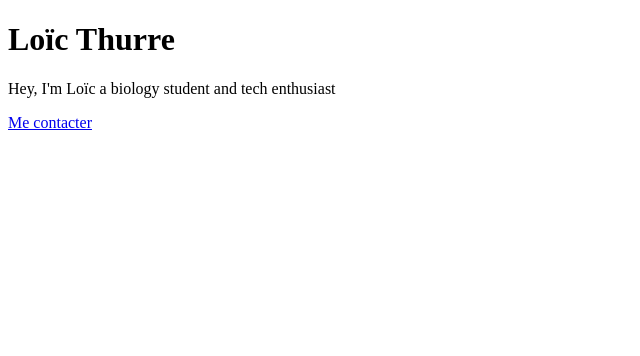
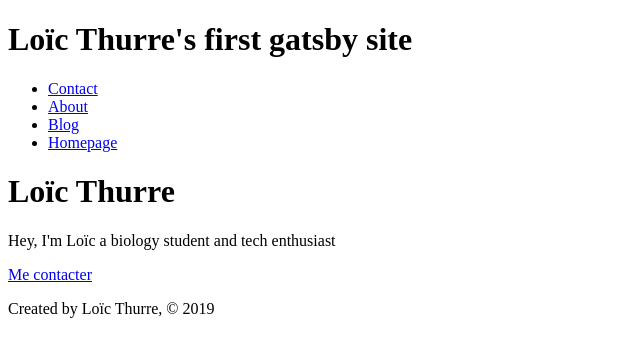
Before and after one commit to LCthur/gatsby-bootcamp, a Gatsby site: page /about in a window 1280 px wide. Shown: the whole page, without its empty margins (0-640 px from the left). Built offline with nearby package versions, Linux system fonts and the light colour scheme; Gatsby itself is replaced by a stand-in of ours.

Commit message:
header and footer challenge done, created my first gastby/react components

```diff
--- /dev/null
+++ b/src/components/footer.js
@@ -0,0 +1,11 @@
+import React from 'react'
+
+const Footer = () => {
+    return(
+        <footer>
+            <p>Created by Loïc Thurre, © 2019</p>
+        </footer>
+    )
+}
+
+export default Footer
--- /dev/null
+++ b/src/components/header.js
@@ -0,0 +1,18 @@
+import React from 'react'
+import { Link } from 'gatsby'
+
+const Header = () => {
+    return(
+        <div>
+            <h1>Loïc Thurre's first gatsby site</h1>
+            <ul>
+                <li><Link to="/contact">Contact</Link></li>
+                <li><Link to="/about">About</Link></li>
+                <li><Link to="/blog">Blog</Link></li>
+                <li><Link to="/">Homepage</Link></li>
+            </ul>
+        </div>
+    )
+}
+
+export default Header
--- a/src/pages/about.js
+++ b/src/pages/about.js
@@ -1,12 +1,17 @@
 import React from 'react'
 import { Link } from 'gatsby'
+
+import Footer from '../components/footer'
+import Header from '../components/header'
 
 const About = () => {
     return(
         <div>
+            <Header />
             <h1 className="title"> Loïc Thurre</h1>
             <p>Hey, I'm Loïc a biology student and tech enthusiast</p>
             <Link to="/contact">Me contacter</Link>
+            <Footer />
         </div>
     )
 }
--- a/src/pages/blog.js
+++ b/src/pages/blog.js
@@ -1,10 +1,15 @@
 import React from 'react'
+
+import Footer from '../components/footer'
+import Header from '../components/header'
 
 const BlogPage = () => {
     return(
         <div>
+            <Header />
             <h1>Blog</h1>
             <p>Voici mes posts</p>
+            <Footer />
         </div>
     )
 }
```
Also changed, not shown: src/pages/contact.js (+7 -2 lines), src/pages/index.js (+6 -1 lines).
